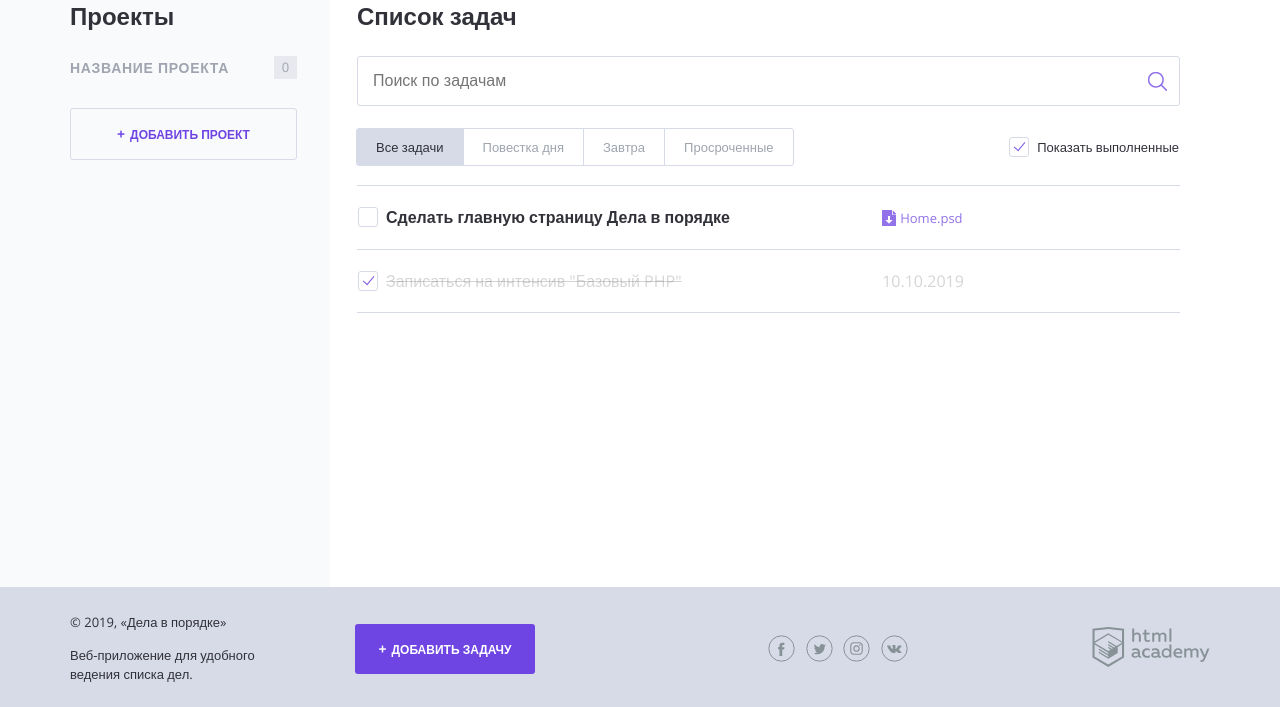
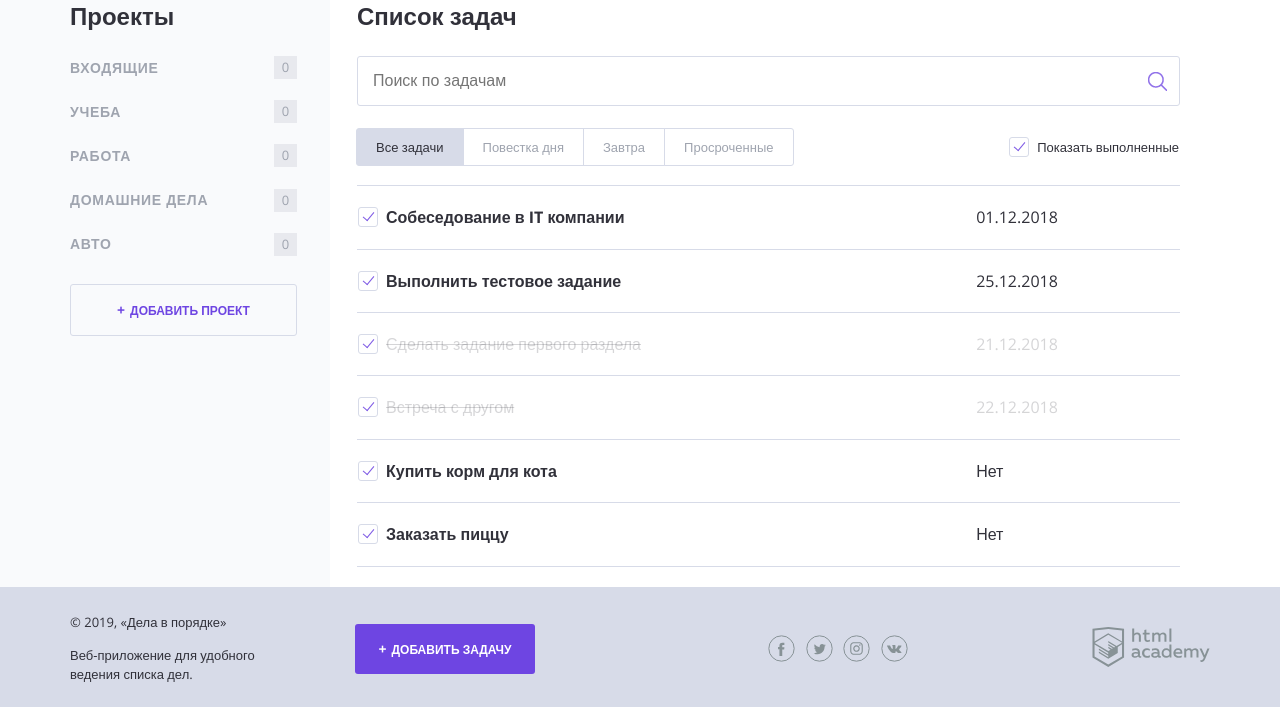
Before and after one commit to pbl6ka/1032479-doingsdone-9, a PHP site: page / in a window 1280 px wide. Shown: the part 93-800 px from the top of the page. Run offline with PHP 8.4, Linux system fonts and the light colour scheme.

Commit message:
Итерация по массивам

```diff
--- a/index.php
+++ b/index.php
@@ -2,6 +2,46 @@
 // показывать или нет выполненные задачи
 $show_complete_tasks = rand(0, 1);
 
+$categories = ["Входящие", "Учеба", "Работа", "Домашние дела", "Авто"];
+
+$tasks = [
+       [
+        'title' => 'Собеседование в IT компании',
+        'date' => '01.12.2018',
+        'categ' => 'Работа',
+        'status' => 'Нет'
+    ],
+    [
+        'title' => 'Выполнить тестовое задание',
+        'date' => '25.12.2018',
+        'categ' => 'Работа',
+        'status' => 'Нет'
+    ],
+    [
+        'title' => 'Сделать задание первого раздела',
+        'date' => '21.12.2018',
+        'categ' => 'Учеба',
+        'status' => 'Да'
+    ],
+    [
+        'title' => 'Встреча с другом',
+        'date' => '22.12.2018',
+        'categ' => 'Входящие',
+        'status' => 'Да'
+    ],
+    [
+        'title' => 'Купить корм для кота',
+        'date' => 'Нет',
+        'categ' => 'Домашние дела',
+        'status' => 'Нет'
+    ],
+    [
+        'title' => 'Заказать пиццу',
+        'date' => 'Нет',
+        'categ' => 'Домашние дела',
+        'status' => 'Нет'
+    ]
+];
 
 ?>
 <!DOCTYPE html>
@@ -42,12 +82,25 @@ $show_complete_tasks = rand(0, 1);
             <section class="content__side">
                 <h2 class="content__side-heading">Проекты</h2>
 
+                <?php
+                //print("<pre>");
+             //$cat_str = implode(", ", $categories);
+             //print($cat_str);
+                ?>
+
                 <nav class="main-navigation">
                     <ul class="main-navigation__list">
+                        <?php foreach ($categories as $item): ?>
+
                             <li class="main-navigation__list-item">
-                            <a class="main-navigation__list-item-link" href="#">Название проекта</a>
+                                <a class="main-navigation__list-item-link" href="#"><?=$item;?></a>
                                 <span class="main-navigation__list-item-count">0</span>
                             </li>
+
+
+                        <?php endforeach; ?>
+
+
                     </ul>
                 </nav>
 
@@ -86,33 +139,24 @@ $show_complete_tasks = rand(0, 1);
                 </div>
 
                 <table class="tasks">
+                    <?php foreach ($tasks as $key => $item): ?>
+                        <?php if ($show_complete_tasks == 1 || ($show_complete_tasks == 0 && $item['status'] == 'Нет') ): ?>
+                            <?php if ($item['status'] == 'Да'): ?>
+                                <tr class="tasks__item task task--completed">
+                            <?php else: ?>
                                 <tr class="tasks__item task">
-                        <td class="task__select">
-                            <label class="checkbox task__checkbox">
-                                <input class="checkbox__input visually-hidden task__checkbox" type="checkbox" value="1">
-                                <span class="checkbox__text">Сделать главную страницу Дела в порядке</span>
-                            </label>
-                        </td>
-
-                        <td class="task__file">
-                            <a class="download-link" href="#">Home.psd</a>
-                        </td>
-
-                        <td class="task__date"></td>
-                    </tr>
-                    <!--показывать следующий тег <tr/>, если переменная $show_complete_tasks равна единице-->
-                    <?php if ($show_complete_tasks == 1): ?>
-                    <tr class="tasks__item task task--completed">
+                            <?php endif; ?>
                                     <td class="task__select">
                                         <label class="checkbox task__checkbox">
                                             <input class="checkbox__input visually-hidden" type="checkbox" checked>
-                                <span class="checkbox__text">Записаться на интенсив "Базовый PHP"</span>
+                                            <span class="checkbox__text"><?=$item['title'];?></span>
                                         </label>
                                     </td>
-                        <td class="task__date">10.10.2019</td>
+                                    <td class="task__date"><?=$item['date'];?></td>
                                     <td class="task__controls"></td>
                                 </tr>
                         <?php endif; ?>
+                    <?php endforeach; ?>
                 </table>
             </main>
         </div>
```
Lines whose indentation alone changed are shown as unchanged.
